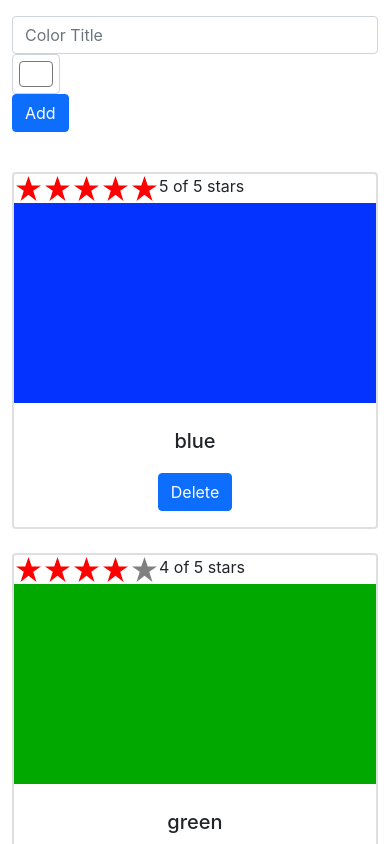
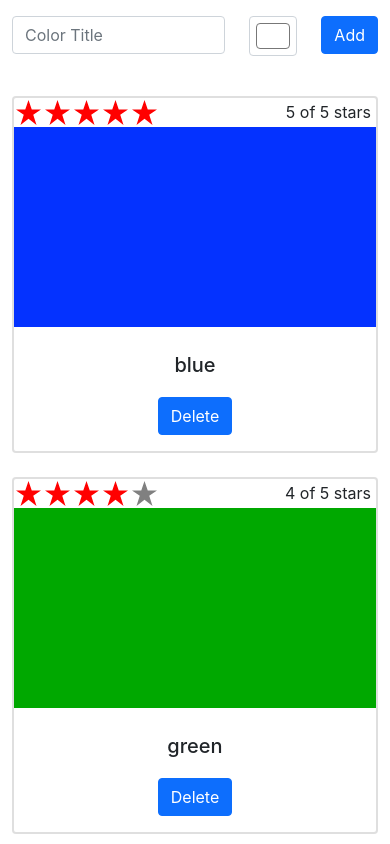
Before and after one commit to yegorkrassowsky/color-organizer, a React (Create React App) app: page / in a window 390 px wide. Shown: the top 844 px of the page. Built offline with nearby package versions, Linux system fonts and the light colour scheme.

Commit message:
Mobile CSS fixed

```diff
--- a/src/App.css
+++ b/src/App.css
@@ -1,15 +1,29 @@
+.form-control-color {
+  width: 50px;
+}
 .card {
   border-width: 2px;
 }
 .card-color {
   height: 200px;
 }
+.rating {
+  display: flex;
+  justify-content: space-between;
+  align-content: center;
+}
+.stars-number {
+  line-height: 29px;
+  margin-right: 5px;
+}
+.stars-rating {
+  display: flex;
+}
 .star {
   cursor: pointer;
   height: 25px;
   width: 25px;
   margin: 2px;
-  float: left;
   background: grey;
   clip-path: polygon(
     50% 0%,
--- a/src/components/AddColorForm.js
+++ b/src/components/AddColorForm.js
@@ -18,13 +18,13 @@ const AddColorForm = () => {
   }
   return (
     <div className="row mt-3">
-      <div className="col-sm-10">
+      <div className="col">
         <input type="text" className="form-control" placeholder="Color Title" ref={_title} />
       </div>
-      <div className="col-sm">
+      <div className="col-auto">
         <input type="color" className="form-control form-control-color" value={color} onChange={e => setColor(e.target.value)} />
       </div>
-      <div className="col-sm-auto">
+      <div className="col-auto">
         <button type="submit" className="btn btn-primary" onClick={newColor}>
           Add
         </button>
--- a/src/components/ColorCard.js
+++ b/src/components/ColorCard.js
@@ -8,7 +8,7 @@ const ColorCard = ( { color } ) => {
   const cardRef = useRef(null)
   const {title, rating} = color
   return (
-    <div className="col-sm-4">
+    <div className="col-lg-4 col-sm-6">
       <div className="card" ref={cardRef}>
         <Rating rating={rating} onRate={(rating)=>rateColor(color.id, rating)} />
         <div
--- a/src/components/ColorCards.js
+++ b/src/components/ColorCards.js
@@ -5,7 +5,7 @@ const ColorCards = () => {
   const { state } = useStore()
   const colors = state.colors
   return (
-    <div className="row mt-3 gy-4">
+    <div className="row mt-3 mb-4 gy-4">
       {(colors.length) ?
         colors.map((color) => (
           <ColorCard
--- a/src/components/Rating.js
+++ b/src/components/Rating.js
@@ -4,7 +4,7 @@ const Rating = ({ rating, onRate=f=>f }) => {
   return (
     <div className="rating">
       <Stars rating={rating} onRate={onRate} />
-      <div>{rating} of 5 stars</div>
+      <div className="stars-number">{rating} of 5 stars</div>
     </div>
   )
 }
--- a/src/components/Title.js
+++ b/src/components/Title.js
@@ -24,7 +24,7 @@ const Title = ({ title, onRename=f=>f, onRemove=f=>f }) => {
     <div className="card-body text-center">
       <div className="title-container">
     {toggleEdit ?
-      (<input className="form-control d-inline-block w-auto text-center" defaultValue={title} onBlur={endEdit} onKeyDown={(e)=>keyDownHandler(e)} ref={_title} type="text"></input>) :
+      (<input className="form-control d-inline-block text-center" defaultValue={title} onBlur={endEdit} onKeyDown={(e)=>keyDownHandler(e)} ref={_title} type="text"></input>) :
       (<h5 className="card-title" onClick={()=>setEdit(true)}>{title}</h5>)}
       </div>
       <button className="btn btn-primary" onClick={onRemove}>Delete</button>
```
